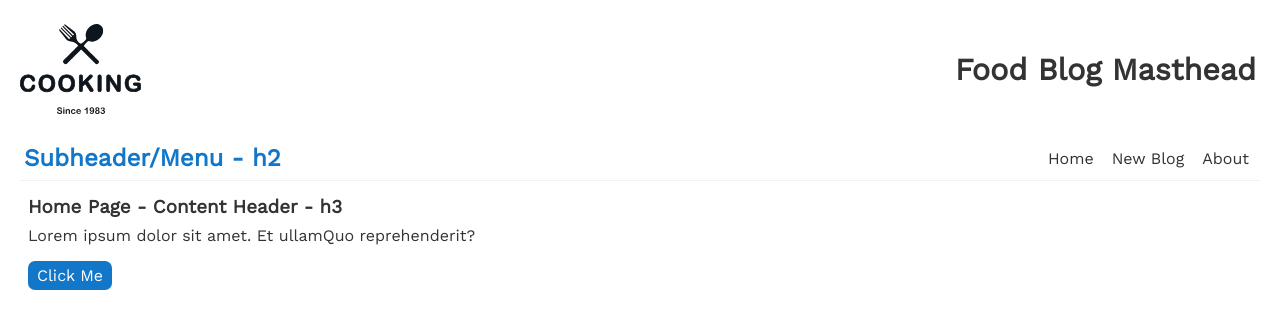
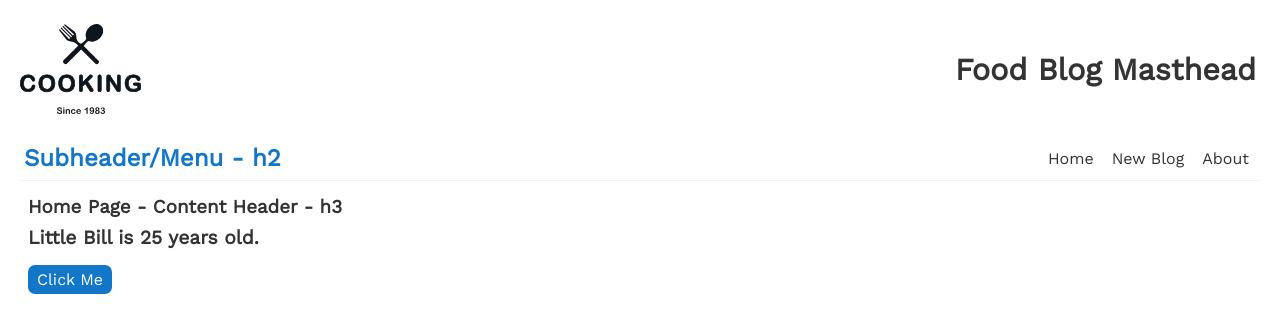
Before and after one commit to Hamberfim/dojo-blog, a React (Create React App) app: page / in a window 1280 px wide. Shown: the top 332 px of the page. Built offline with nearby package versions, Linux system fonts and the light colour scheme.

Commit message:
reactive value change using 'useState' hook

```diff
--- a/src/Home.js
+++ b/src/Home.js
@@ -1,9 +1,16 @@
+import {useState} from 'react';
+
 const Home = () => {
-
+    // array destructuring for useState Hook
+    const [name, setName] = useState('Little Bill');  // made reactive ( or like kockout.js it's observable)
+    // array destructuring - value = age, the function = setAge
+    const [age, setAge] = useState(25);
+;
     // home page button click
     const handleClick = () => {
-        console.log("Hello User!");
-        alert("Hello User!");
+        // useState array destructuring Function Call
+        setName('Big Bill');
+        setAge(55);
     }
 
 
@@ -11,7 +18,7 @@ const Home = () => {
     return (
         <div className="home">
             <h3>Home Page - Content Header - h3</h3>
-            <p>Lorem ipsum dolor sit amet. Et ullamQuo reprehenderit?</p>
+            <p className="bigBill">{name} is {age} years old.</p>
             {/* Button - can't invoke the function i.e., handleClick() on page load */}
             <button className="button" onClick={handleClick}>Click Me</button>
             <br />
--- a/src/index.css
+++ b/src/index.css
@@ -16,7 +16,6 @@
   font-size: 1.9rem;
   white-space: nowrap;
 }
-
 
 .navbar {
   margin-top: 0.9rem;
@@ -73,3 +72,8 @@
 .button:hover {
   background-color: #164872;
 }
+
+.bigBill {
+  font-size: larger;
+  font-weight: bolder;
+}
```
